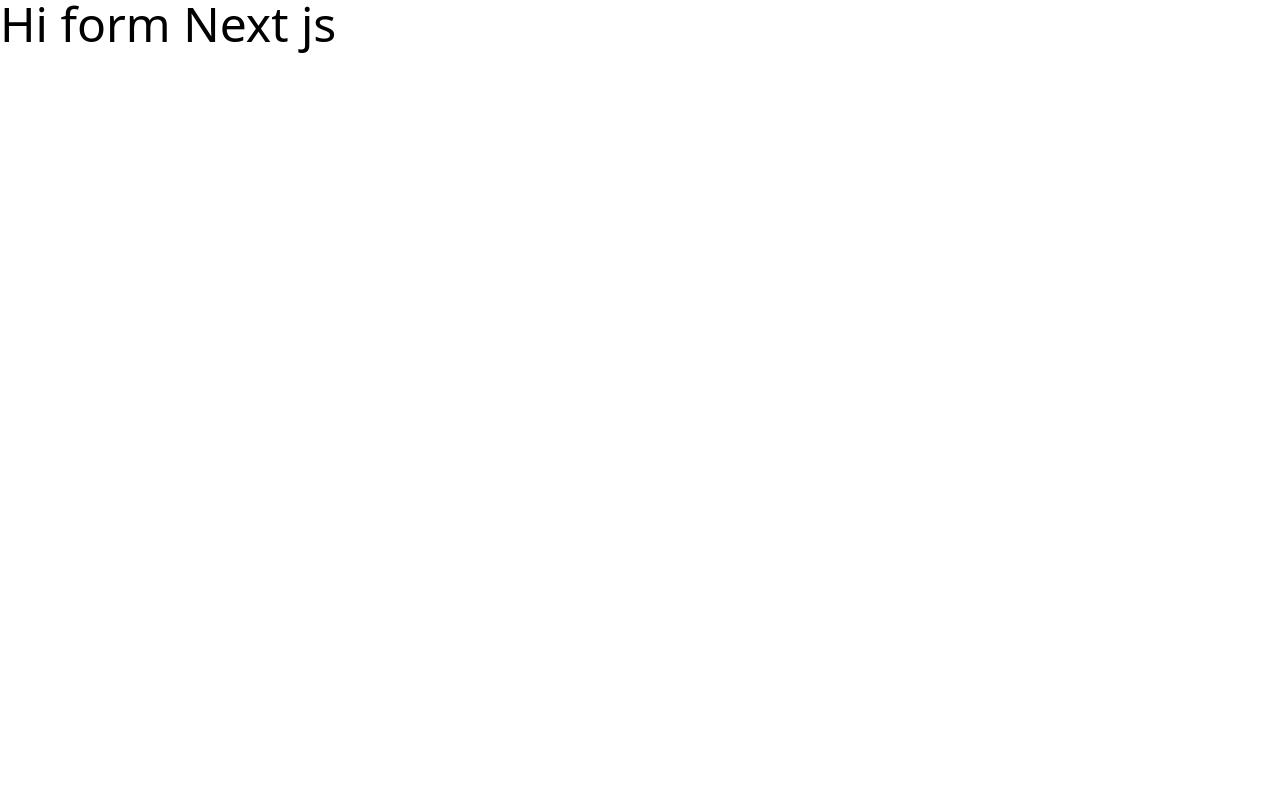
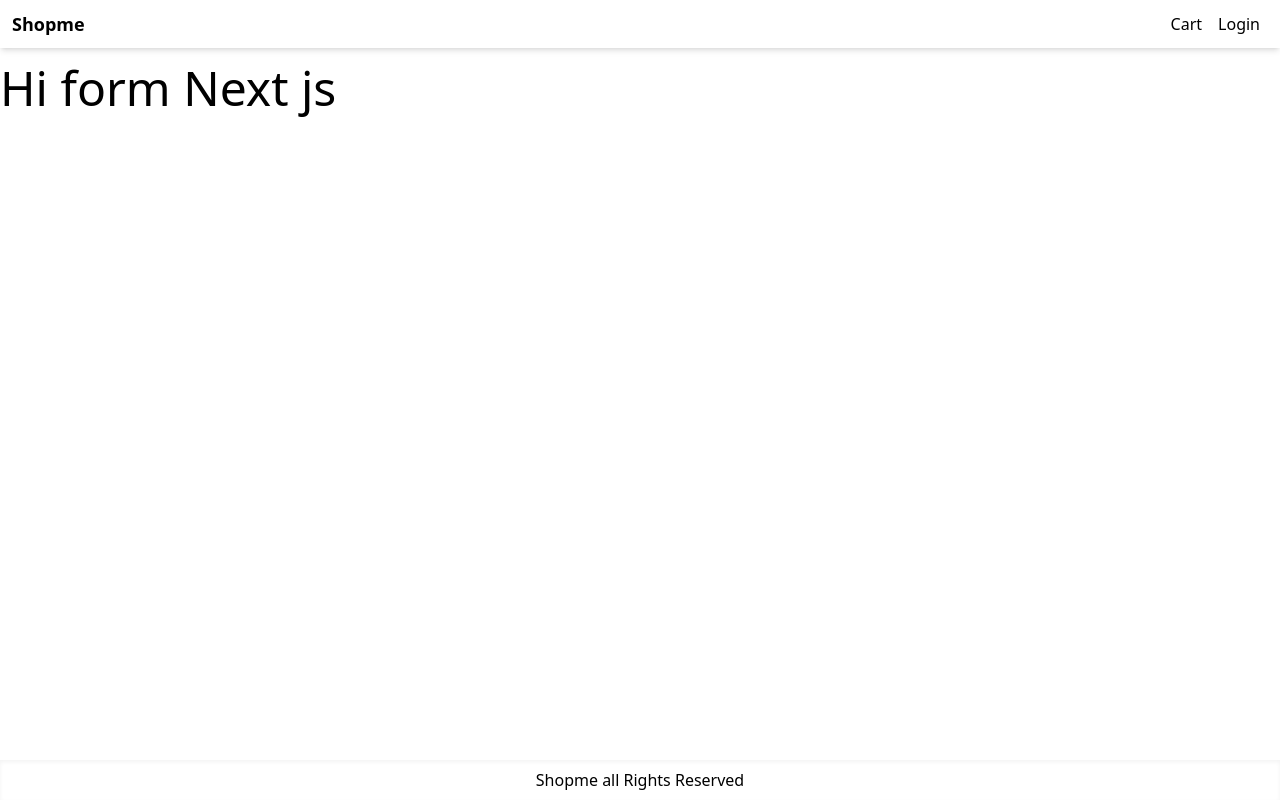
Before and after one commit to sayan99614/shopme, a Next.js app: page / in a window 1280 px wide. Built offline with nearby package versions, Linux system fonts and the light colour scheme.

Commit message:
created app layout

```diff
--- /dev/null
+++ b/components/Layout.js
@@ -0,0 +1,31 @@
+import Link from "next/link";
+import React from "react";
+
+function Layout({ children }) {
+  return (
+    <div className="flex flex-col min-h-screen justify-between">
+      <header>
+        <nav className="flex justify-between h-12 shadow-md px-3 items-center">
+          <Link href="/">
+            <a className="text-lg font-bold">Shopme</a>
+          </Link>
+
+          <div>
+            <Link href="/cart">
+              <a className="p-2">Cart</a>
+            </Link>
+            <Link href="/Login">
+              <a className="p-2">Login</a>
+            </Link>
+          </div>
+        </nav>
+      </header>
+      <main className="container m-auto mt-4">{children}</main>
+      <footer className=" flex justify-center items-center h-10 shadow-inner">
+        Shopme all Rights Reserved
+      </footer>
+    </div>
+  );
+}
+
+export default Layout;
--- a/pages/_app.js
+++ b/pages/_app.js
@@ -1,7 +1,12 @@
-import '../styles/globals.css'
+import Layout from "../components/Layout";
+import "../styles/globals.css";
 
 function MyApp({ Component, pageProps }) {
-  return <Component {...pageProps} />
+  return (
+    <Layout>
+      <Component {...pageProps} />
+    </Layout>
+  );
 }
 
-export default MyApp
+export default MyApp;
--- a/pages/index.js
+++ b/pages/index.js
@@ -1,9 +1,15 @@
+import Head from "next/head";
 import styles from "../styles/Home.module.css";
 
 export default function Home() {
   return (
-    <div className="text-5xl">
-      <h1>Hi form Next js</h1>
-    </div>
+    <>
+      <Head>
+        <title>🛒Shopme - One stop shop for your essential needs</title>
+      </Head>
+      <div className="text-5xl">
+        <h1>Hi form Next js</h1>
+      </div>
+    </>
   );
 }
```
